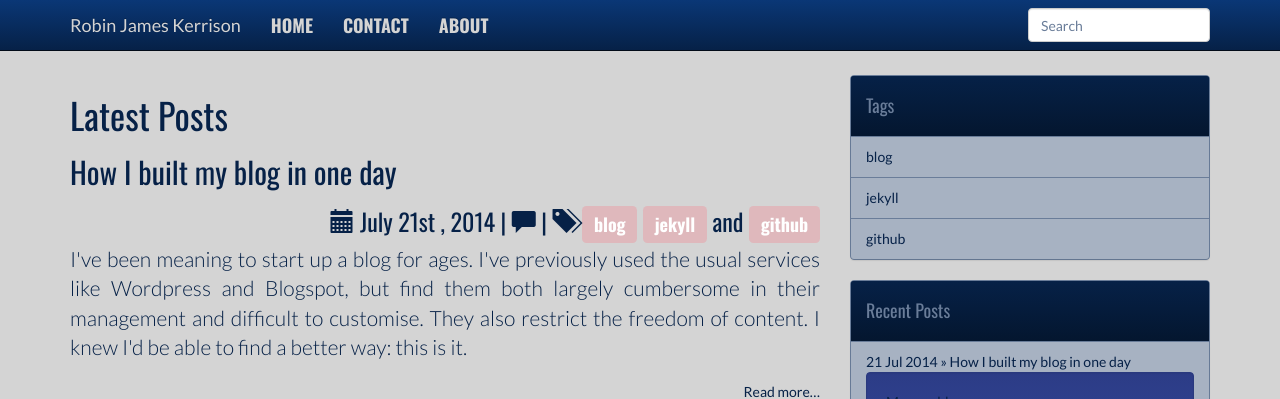
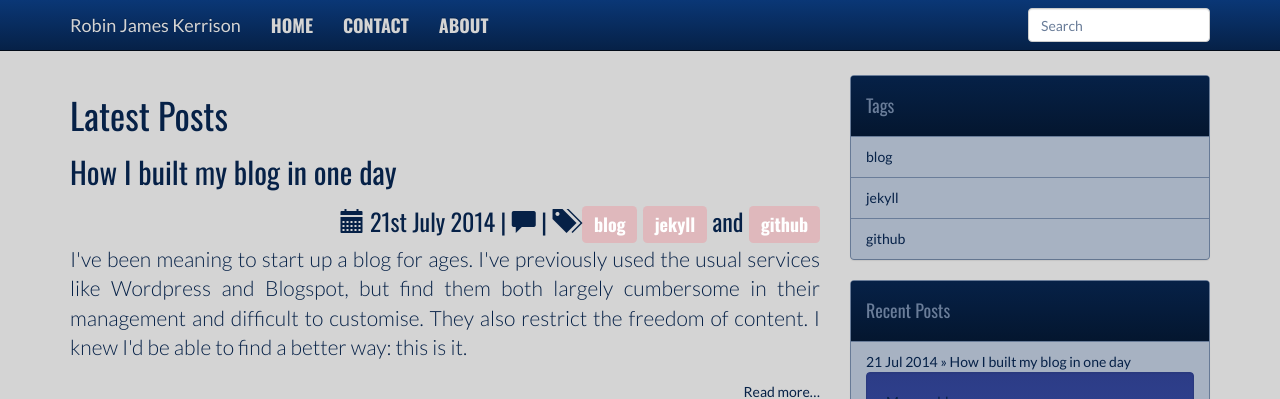
Before and after one commit to rjkerrison/2014-blog, a Jekyll site: the page built from index.html, in a window 1280 px wide. Shown: the top 399 px of the page. Built offline with Jekyll 4.4.1, drawn with Linux system fonts in a browser that asks for light colours; nearby versions of some CDN libraries; library files that are not in the unit come from our copies; Markdown is read by kramdown in place of the engine named in the settings; comment, search, counter and statistics services are not loaded; part of the change alters nothing that is shown.

Commit message:
Changed date format

```diff
--- a/index.html
+++ b/index.html
@@ -10,13 +10,13 @@ title: "Robin James Kerrison"
 		<span class="glyphicon glyphicon-calendar"></span>
 		<!-- Whitespace added for readability -->
 		{% assign d = post.date | date: "%-d"  %}
+		{% case d %}
+			{% when '1' or '21' or '31' %}{{ d }}st
+			{% when '2' or '22' %}{{ d }}nd
+			{% when '3' or '23' %}{{ d }}rd
+			{% else %}{{ d }}th
+		{% endcase %}
 		{{ post.date | date: "%B" }}
-		{% case d %}
-		  {% when '1' or '21' or '31' %}{{ d }}st
-		  {% when '2' or '22' %}{{ d }}nd
-		  {% when '3' or '23' %}{{ d }}rd
-		  {% else %}{{ d }}th
-		  {% endcase %},
 		{{ post.date | date: "%Y" }}
 		|
 		<span class="glyphicon glyphicon-comment"></span>
```
